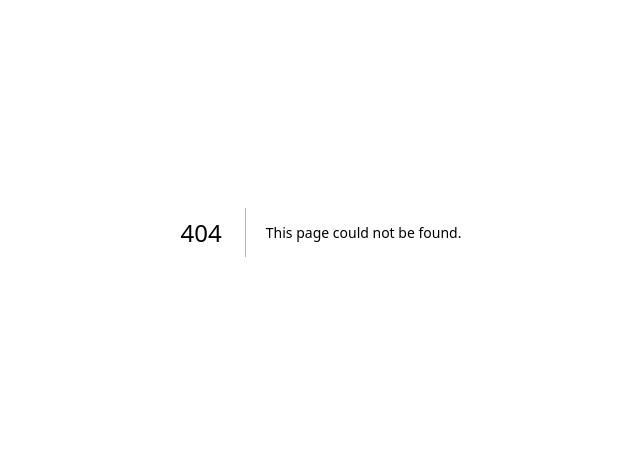
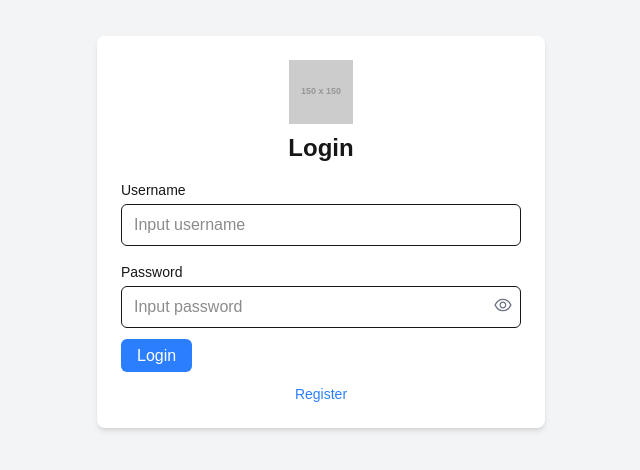
Before and after one commit to grayhonz/my-frontend-test, a Next.js app: page /auth/login in a window 1280 px wide. Before the commit this address had no page. Shown: the part 168-638 px from the top of the page, without its empty margins (319-959 px from the left). Built offline with nearby package versions, Linux system fonts and the light colour scheme.

Commit message:
feat: new set login page

```diff
--- /dev/null
+++ b/src/app/auth/login/page.tsx
@@ -0,0 +1,127 @@
+"use client";
+
+// src/app/auth/login/page.tsx
+import React from "react";
+import { useForm } from "react-hook-form";
+import { z } from "zod";
+import { zodResolver } from "@hookform/resolvers/zod";
+import { AiOutlineEye, AiOutlineEyeInvisible } from "react-icons/ai";
+import Link from "next/link";
+import Image from "next/image";
+
+const schema = z.object({
+  username: z.string().nonempty("Username is required"),
+  password: z.string().nonempty("Password is required"),
+});
+
+type FormData = z.infer<typeof schema>;
+
+const LoginPage = () => {
+  const {
+    register,
+    handleSubmit,
+    formState: { errors },
+  } = useForm<FormData>({
+    resolver: zodResolver(schema),
+  });
+
+  const [showPassword, setShowPassword] = React.useState(false);
+
+  const handleLogin = async (data: FormData) => {
+    try {
+      // Simulasi API call
+      console.log("Logging in with:", data);
+      // Redirect ke halaman list artikel setelah login sukses
+      alert("Login berhasil! Redirecting...");
+      // TODO: Implementasi API login sesungguhnya
+    } catch (error) {
+      console.error("Login failed:", error);
+      alert("Login gagal. Silakan coba lagi.");
+    }
+  };
+
+  return (
+    <div className="flex items-center justify-center h-screen bg-gray-100">
+      <div className="w-full max-w-md p-6 bg-white rounded-lg shadow-md">
+        <div className="text-center mb-4">
+          <Image
+            src="https://via.placeholder.com/150"
+            alt="Logo"
+            width={150}
+            height={150}
+            className="w-16 h-16 mx-auto mb-2"
+          />
+          <h2 className="text-2xl font-bold">Login</h2>
+        </div>
+
+        <form onSubmit={handleSubmit(handleLogin)} className="space-y-4">
+          {/* Username */}
+          <div>
+            <label htmlFor="username" className="block text-sm font-medium">
+              Username
+            </label>
+            <input
+              type="text"
+              id="username"
+              placeholder="Input username"
+              {...register("username")}
+              className={`w-full px-3 py-2 mt-1 border rounded-md focus:outline-none focus:border-blue-500 ${
+                errors.username ? "border-red-500" : ""
+              }`}
+            />
+            {errors.username && (
+              <p className="mt-1 text-xs text-red-500">{errors.username.message}</p>
+            )}
+          </div>
+
+          {/* Password */}
+          <div>
+            <label htmlFor="password" className="block text-sm font-medium">
+              Password
+            </label>
+            <div className="relative">
+              <input
+                type={showPassword ? "text" : "password"}
+                id="password"
+                placeholder="Input password"
+                {...register("password")}
+                className={`w-full px-3 py-2 mt-1 border rounded-md focus:outline-none focus:border-blue-500 ${
+                  errors.password ? "border-red-500" : ""
+                }`}
+              />
+              <button
+                type="button"
+                onClick={() => setShowPassword(!showPassword)}
+                className="absolute inset-y-0 right-0 flex items-center px-2 text-sm text-gray-500 hover:text-gray-700"
+              >
+                {showPassword ? (
+                  <AiOutlineEyeInvisible className="w-5 h-5" />
+                ) : (
+                  <AiOutlineEye className="w-5 h-5" />
+                )}
+              </button>
+            </div>
+            {errors.password && (
+              <p className="mt-1 text-xs text-red-500">{errors.password.message}</p>
+            )}
+          </div>
+
+          {/* Button Login */}
+            <Link href="/article" className="w-full px-4 py-2 text-white bg-blue-500 rounded-md hover:bg-blue-600 focus:outline-none focus:bg-blue-600">
+              Login
+            </Link>
+        </form>
+        {/* Register Link */}
+        <div className="mt-4 text-center">
+          <p className="text-sm">
+            <Link href="/auth/register" className="text-blue-500 hover:underline">
+              Register
+            </Link>
+          </p>
+        </div>
+      </div>
+    </div>
+  );
+};
+
+export default LoginPage;
```
